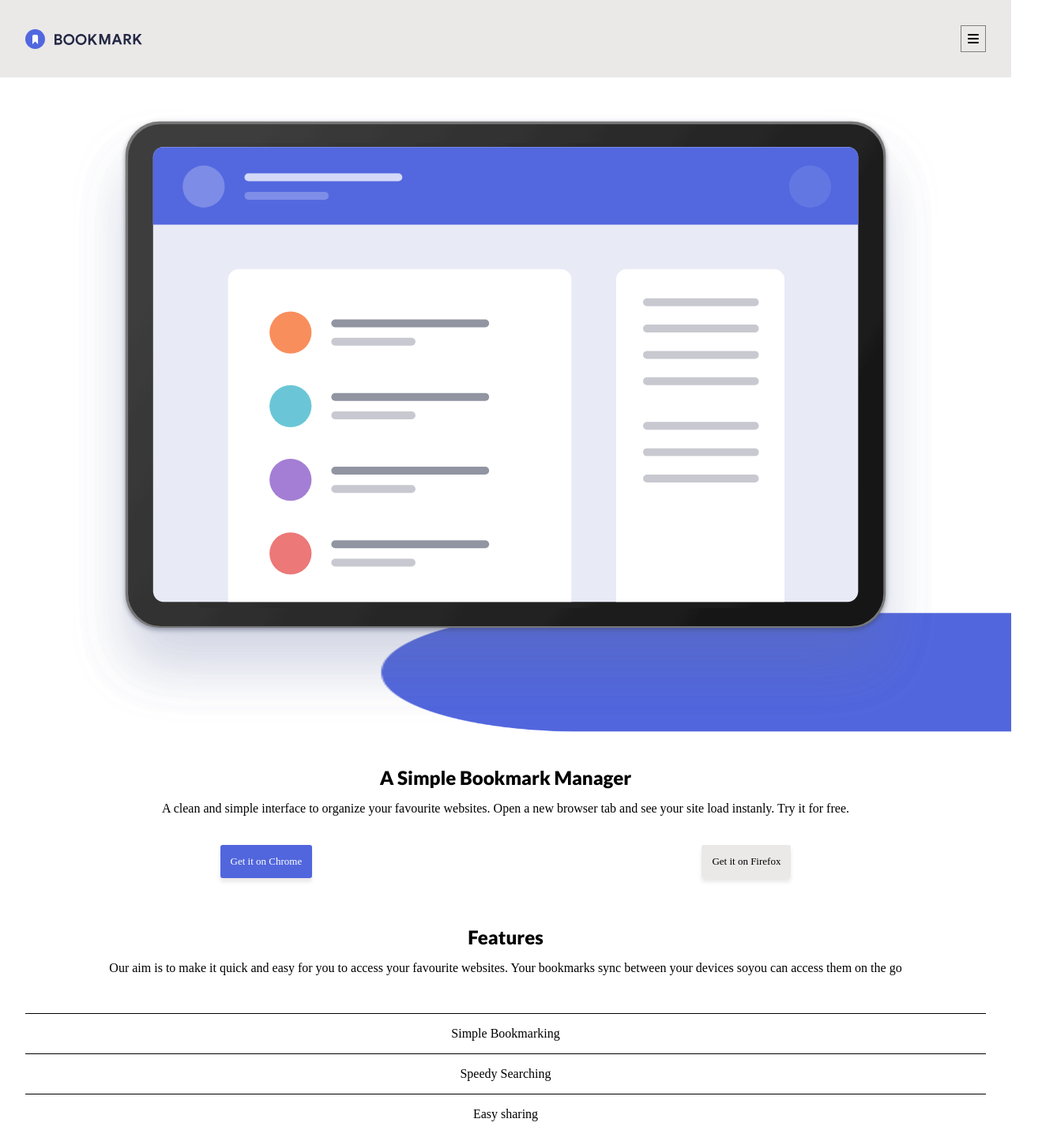
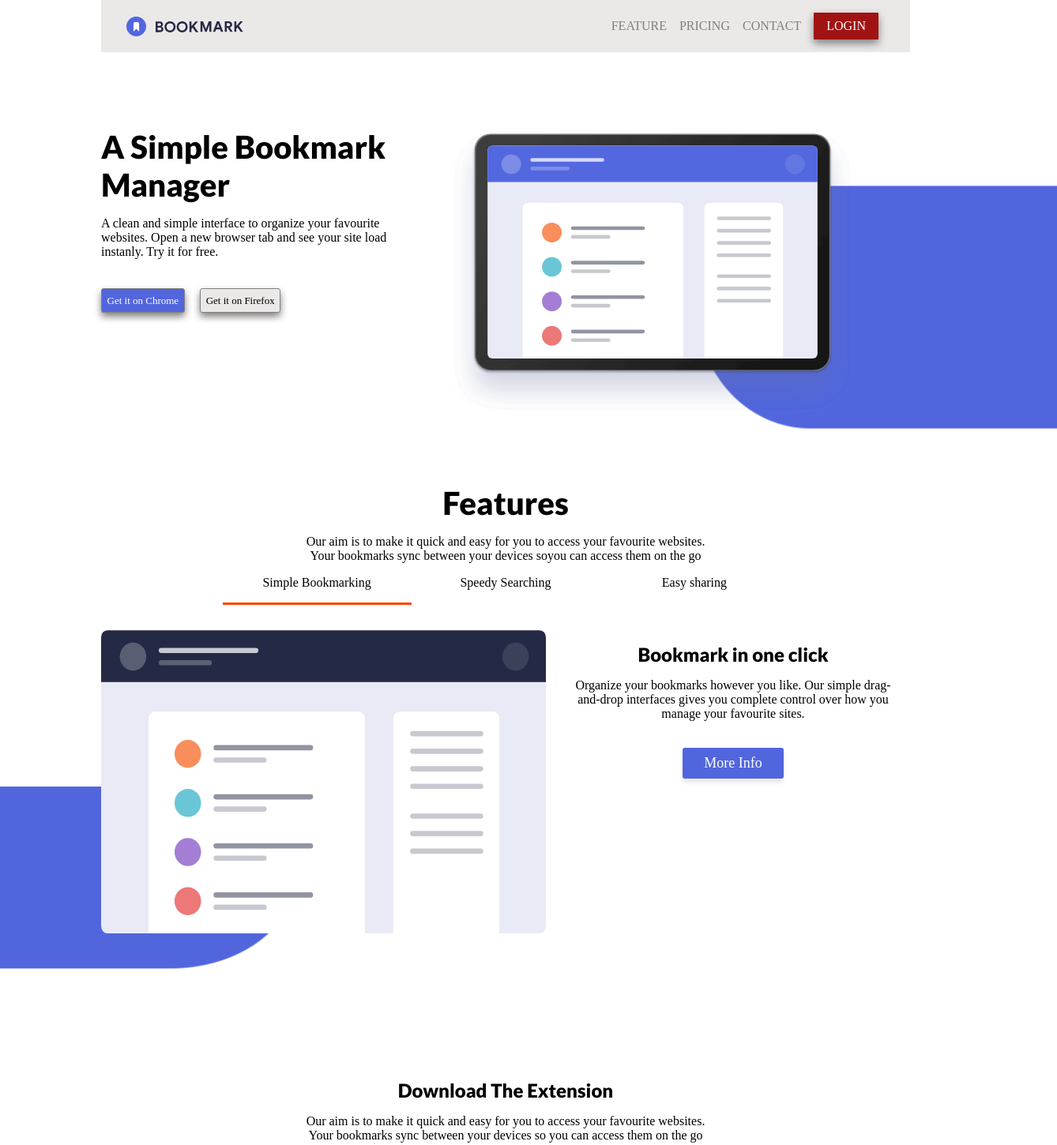
Before and after one commit to Ayiamco/Bookmark, a plain HTML site: page index.html in a window 1280 px wide. Shown: the top 1450 px of the page at 79% size, 1338 px wide, since content can reach past the window. Drawn offline with Linux system fonts and the light colour scheme.

Commit message:
refactor

```diff
--- a/css/main.css
+++ b/css/main.css
@@ -23,6 +23,7 @@ nav{
     background-color: var(--gray-1);
     padding-bottom:1em;
     padding: 2em;
+
 }
 nav ul{
     list-style-type: none;
@@ -82,21 +83,27 @@ nav ul li{
 }
 
 #hero-section-img1{
-    width: 90%;
-    display: block;
-    margin: auto;
+    width: 70vw;
+    height: 45vw;
+   /* background-color: red; */
+    margin:auto;
     margin-bottom: 0px;
     position: relative;
 }
 #hero-section-img2{
-    width: 70%;
-    height: 250px;
-    margin-top: -12em ;
-    position: absolute;
-    right: 0;
-    z-index: -1;
+    width: 50vw;
+    height: 40vw;
+/* background-color: green; */
+    margin-top: -35vw;
+    margin-left: 40vw;
+
 }
 
+#hero-section-img1 img, #hero-section-img2 img{
+    width: 100%;
+    width: 100%;
+    object-fit: contain;
+}
 .intro-body{
     margin-top: 3.5em;
 }
@@ -142,6 +149,7 @@ nav ul li{
     border-top: 1px solid;
     padding: 1em;
     margin: 0px;
+    cursor: pointer;
 }
 .features-link:hover{
     background-color: var(--gray-1);
@@ -151,26 +159,33 @@ nav ul li{
     border-bottom: 3px solid orangered;
 }
 
+#features-simple,#features-speedy,#features-easy{
+    flex-direction: column;
+}
 .features-img1{
-    width: 90%;
-    display: block;
+
+    width: 60vw;
+    height:40vw;
     margin: auto;
-    margin-bottom: 0px;
     position: relative;
+    z-index: 10;
 }
 .features-img2{
-    width: 70%;
-    height: 250px;
-    margin-top: -9em ;
-    position: absolute;
-    left: 0;
-    z-index: -1;
     transform: rotate(180deg);
 
+    width: 60vw;
+    height:50vw;
+    margin-left: -20vw;
+    margin-top: -31vw;
+    padding: 0px;
 }
 
+.features-img2 img,.features-img1 img{
+    width: 100%;
+    height: 100%;
+}
 .features-body{
- margin-top: 7em;
+ margin-top: 1em;
 }
 
 .features-btn{
@@ -248,3 +263,255 @@ nav ul li{
     display: inline-block;
     margin-top: 2em;
 }
+
+/* footer styles  */
+
+.footer-tp{
+    padding: 2em;
+    color: white;
+    background-color: var(--blue-1);
+    margin: 0;
+    text-align: center;
+}
+.footer-tp input {
+    height: 2.5em;
+    display: block;
+    width: 70vw;
+    margin: auto;
+    padding: 0.2em 1em;
+    border: 0px;
+    border-radius: 7px;
+    box-sizing: border-box;
+}
+.footer-tp input:focus{
+    outline-color:orangered ;
+}
+
+.footer-tp button{
+    border-radius: 7px;
+    height: 2.5em;
+    background-color: orangered;
+    color: white;
+    width: 70vw;
+    margin-top:0.6em;
+    padding:0.2 1em;
+    box-shadow: none;
+    cursor: pointer;
+}
+
+.footer-tp button:hover{
+    background-color: rgb(236, 158, 129);
+}
+
+@media only screen and (min-width:700px){
+    /* nav bar styles */
+    #hamburger{
+        display: none;
+    }
+    nav{
+        display: flex;
+        justify-content: space-between;
+        align-items: center;
+        padding: 0em 2em;
+        width: calc(80vw - 4em);
+        margin: auto;
+    }
+    #nav-links{
+        display: block;
+    }
+    #nav-links  ul{
+        display: flex;
+        align-items: center;
+    }
+    #nav-links li{
+        margin: 0px 0.5em;
+        cursor: pointer;
+
+        color: gray;
+        font-weight: normal;
+    }
+    #login{
+        color: white;
+    }
+
+    #nav-links li:hover{
+        color:rgb(197, 190, 190)
+    }
+
+    /* intro section styles */
+    #intro {
+        display: flex;
+        flex-direction: row-reverse;
+        width: 80vw;
+        align-items: flex-start;
+        justify-content: space-between;
+        margin: auto;
+        padding: 0px;
+        margin-top: 6em;
+
+    }
+    .intro-body{
+        width: calc(40% - 2em);
+        margin-right: 2em;
+        margin-top: 0px;
+        text-align: left;
+        height: 100%;
+    }
+    .intro-body h1{
+        font-size: 2.5em;
+    }
+
+    .intro-btn-container{
+        justify-content: flex-start;
+    }
+    .intro-btn1,.intro-btn2{
+        padding: 0.5em 0.5em;
+        box-shadow: 0px 5px  10px  gray;
+        border: 1px solid gray;
+    }
+
+    .intro-btn1{
+        margin-right: 1.5em;
+    }
+    .hero-section{
+        width: calc(60% - 2em);
+
+    }
+    #hero-section-img1{
+        width: 40vw;
+        height: 30vw;
+        margin: 0px;
+    }
+
+    #hero-section-img2{
+        width: 40vw;
+        height: 30vw;
+        margin-top: 0px;
+        margin-left: 0px;
+        margin-top: -33vw;
+        margin-left: 20vw;
+    }
+
+    /* features section styles */
+    #features{
+        width: 80vw;
+        margin:auto;
+        padding: 0px;
+        margin-top: 7vw;
+    }
+
+    #features >h2{
+        font-size: 2.5em;
+    }
+    #features >p {
+        width: 50%;
+        margin: auto;
+        margin-top: 1em;
+    }
+
+    .features-link-container{
+        display: flex;
+        justify-content: space-between;
+        width: 70%;
+        margin: auto;
+        margin-bottom: 2em;
+    }
+    .features-link{
+        width: 33.3%;
+        border-top: 0px;
+    }
+
+    #features-simple,#features-easy,#features-speedy{
+        display: flex;
+        flex-direction: row;
+    }
+    .features-img-container{
+        width: 55%;
+    }
+
+    .features-img1{
+        width: 100%;
+        height: 30vw;
+        margin: 0px;
+
+    }
+    .features-img2{
+        width: 100%;
+        height: 30vw;
+
+        margin: 0px;
+        margin-left: -20vw;
+        margin-top: -20vw;
+
+    }
+
+    .features-img1 img,.features-img2 img{
+        width: 100%;
+        height: 100%;
+    }
+    .features-body{
+        width: 40%;
+        padding-left: 2em;
+    }
+    /* download secgtion styles */
+    #downloads-section{
+        width:80vw ;
+        margin: auto;
+    }
+
+    .downloads-section-tp > h2,.downloads-section-tp >p{
+        width: 50%;
+        margin: auto;
+        margin-top: 1em;
+    }
+    .download-card-container{
+        display: flex;
+        justify-content: space-between;
+        align-items:center;
+        padding: 2em 0px;
+    }
+    .download-card-right{
+        margin-bottom: -2em;
+    }
+
+    .download-card-left{
+        margin-top: -2em;
+    }
+
+    /* frequently asked question section styles */
+    #FAQ-section{
+        width: (80vw - 40%);
+        margin:auto;
+        padding: 0px 20%;
+    }
+
+    .FAQ-section-tp > h2,.FAQ-section-tp >p{
+        width: 50%;
+        margin: auto;
+        margin-top: 1em;
+    }
+
+    /* footer section styles */
+    .footer-tp-large{
+        font-size: 2em;
+    }
+
+    footer form{
+        display: flex;
+        width: 50%;
+        margin: auto;
+        height: 3em;
+        padding: 0px;
+    }
+   #ft-input{
+        height: 100%;
+        width: 70%;
+        box-sizing: border-box;
+    }
+    #ft-btn{
+        height: 100%;
+        width: 25%;
+        margin: 0px;
+        box-sizing: border-box;
+    }
+}
--- a/index.html
+++ b/index.html
@@ -22,16 +22,22 @@
                <li>FEATURE</li>
                <li>PRICING </li>
                <li>CONTACT</li>
-               <li id="login">LOGIN</li>
+               <li id="login"style="color:white" >LOGIN</li>
            </ul>
        </div>
+
     </nav>
 
     <!--  -->
     <section id="intro">
         <div class="hero-section" >
-            <img id="hero-section-img1" src="./images/illustration-hero.svg" alt="">
-            <img id ="hero-section-img2" src="./images/blue.png" alt="">
+            <div id="hero-section-img1">
+                <img  src="./images/illustration-hero.svg" alt="">
+            </div>
+            <div id ="hero-section-img2">
+                 <img  src="./images/blue.png" alt="">
+            </div>
+
         </div>
         <div class="intro-body">
             <h1>A Simple Bookmark Manager</h1>
@@ -57,15 +63,20 @@
               soyou can access them on the go
         </p>
         <div class="features-link-container">
-            <p class="features-link" id="features-link-simple" >Simple Bookmarking</p>
-            <p class="features-link" id="features-link-speedy">Speedy Searching</p>
-            <p class="features-link" id="features-link-easy">Easy sharing</p>
+            <p class="features-link features-link-simple" id="features-link-focus" >Simple Bookmarking</p>
+            <p class="features-link features-link-speedy" id="features-link-speedy">Speedy Searching</p>
+            <p class="features-link features-link-easy" id="features-link-easy">Easy sharing</p>
         </div>
 
         <div id="features-simple">
             <div class="features-img-container">
-                <img class="features-img1" src="./images/illustration-features-tab-1.svg" alt="">
-                <img class="features-img2"src="./images/blue.png" alt="">
+                <div class="features-img1">
+                    <img  src="./images/illustration-features-tab-1.svg" alt="">
+                </div>
+                <div class="features-img2">
+                    <img src="./images/blue.png" alt="">
+                </div>
+
             </div>
             <div class="features-body">
                 <h2>Bookmark in one click</h2>
@@ -76,7 +87,7 @@
                 </p>
                 <p class="features-btn">More Info</p>
             </div>
-        </div>
+         </div>
         <div id="features-speedy">
             <div class="features-img-container">
                 <img class="features-img1" src="./images/illustration-features-tab-2.svg" alt="">
@@ -111,7 +122,7 @@
 
     <!--  -->
     <section id="downloads-section">
-        <div>
+        <div class="downloads-section-tp">
             <h2>Download The Extension</h2>
             <p>Our aim is to make it quick
                 and easy for you to access your
@@ -121,8 +132,8 @@
             </p>
         </div>
 
-        <div>
-            <div class="download-card">
+        <div class="download-card-container">
+            <div class="download-card download-card-left">
                 <img src="./images/logo-chrome.svg" alt="">
                 <h3>Add to Chrome</h3>
                 <p>Minimum version 6.2</p>
@@ -136,7 +147,7 @@
                 <img src="./images/bg-dots.svg" alt="">
                 <p class="download-card-btn">Add and install the extension </p>
             </div>
-            <div class="download-card">
+            <div class="download-card download-card-right">
                 <img src="./images/logo-opera.svg" alt="">
                 <h3>Add to Chrome</h3>
                 <p>Minimum version 6.2</p>
@@ -148,7 +159,7 @@
     </section>
 
     <section id="FAQ-section">
-        <div>
+        <div class="FAQ-section-tp">
             <h2>Frequently Asked Questions</h2>
             <p>Here are some of our FAQs. If you
              have any other questions you'd like
@@ -199,15 +210,18 @@
 
     <!--  -->
     <footer>
-        <div>
-            <p>35000+ ALREADY JOINED
-            </p>
-            <p>Stay up to-date with what we are doing</p>
+        <div class="footer-tp">
+            <p>35000+ ALREADY JOINED</p>
+            <p class="footer-tp-large">Stay up to-date with what we are doing</p>
             <form>
-                <input type="text" placeholder="Enter your email address">
-                <button>Contact us</button>
+                <input id="ft-input" type="text" placeholder="Enter your email address">
+                <button id="ft-btn">Contact us</button>
             </form>
         </div>
+        <div class="footer-bt">
+
+        </div>
+
     </footer>
 
     <script src="./js/index.js"></script>
--- a/js/index.js
+++ b/js/index.js
@@ -1,7 +1,8 @@
 
 //hide certain features on intial load
-document.getElementById("features-speedy").style.display="none"
-document.getElementById("features-easy").style.display="none"
+document.getElementById("features-speedy").style.display="none";
+document.getElementById("features-easy").style.display="none";
+
 
 
 //event listener for nav bar
@@ -20,21 +21,24 @@ document.getElementById("hamburger").addEventListener("click",(e)=>{
 
 
 document.getElementsByClassName("features-link-container")[0].addEventListener("click",(e)=>{
-    const featureLinks=["features-link-simple","features-link-easy","features-link-speedy"]
+    const featureLinksId=["features-link-simple","features-link-speedy","features-link-easy"]
     const featureObj={
         "features-link-simple":"features-simple",
         "features-link-easy":"features-easy",
         "features-link-speedy":"features-speedy"
     }
-    featureLinks.map((item,index)=>{
-        if(item ===e.target.id){
-            document.getElementById(featureObj[item]).style.display="block"
-            document.getElementById(e.target.id).id="features-link-focus"
+
+    featureLinksId.map((item,index)=>{
+        if(item === e.target.id || e.target.className.includes(item)) {
+            document.getElementById(featureObj[item]).style.display="flex"
+            document.getElementById(item).id="features-link-focus"
+
 
             return;
         }
+
         document.getElementById(featureObj[item]).style.display="none"
-        document.getElementsByClassName("features-link")[index].id=featureLinks[index]
+        document.getElementsByClassName("features-link")[index].id=featureLinksId[index]
        return;
     })
 })
```
